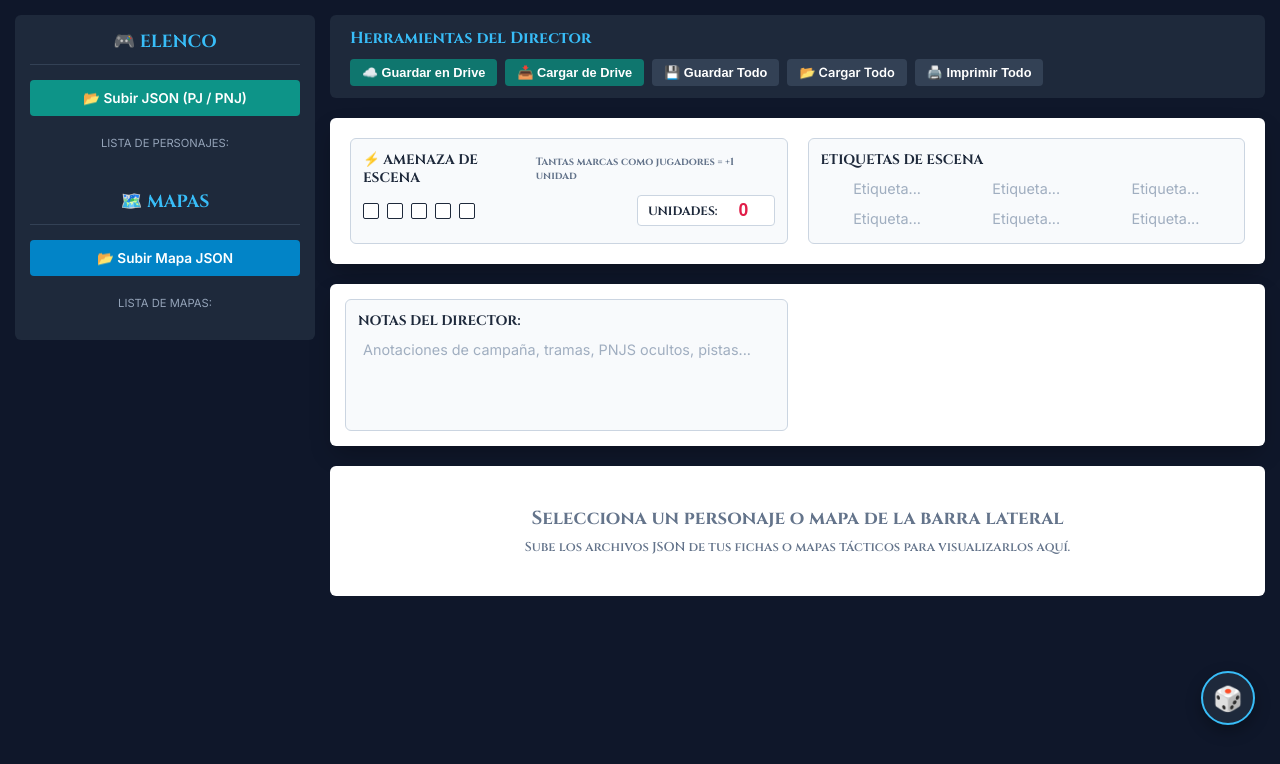
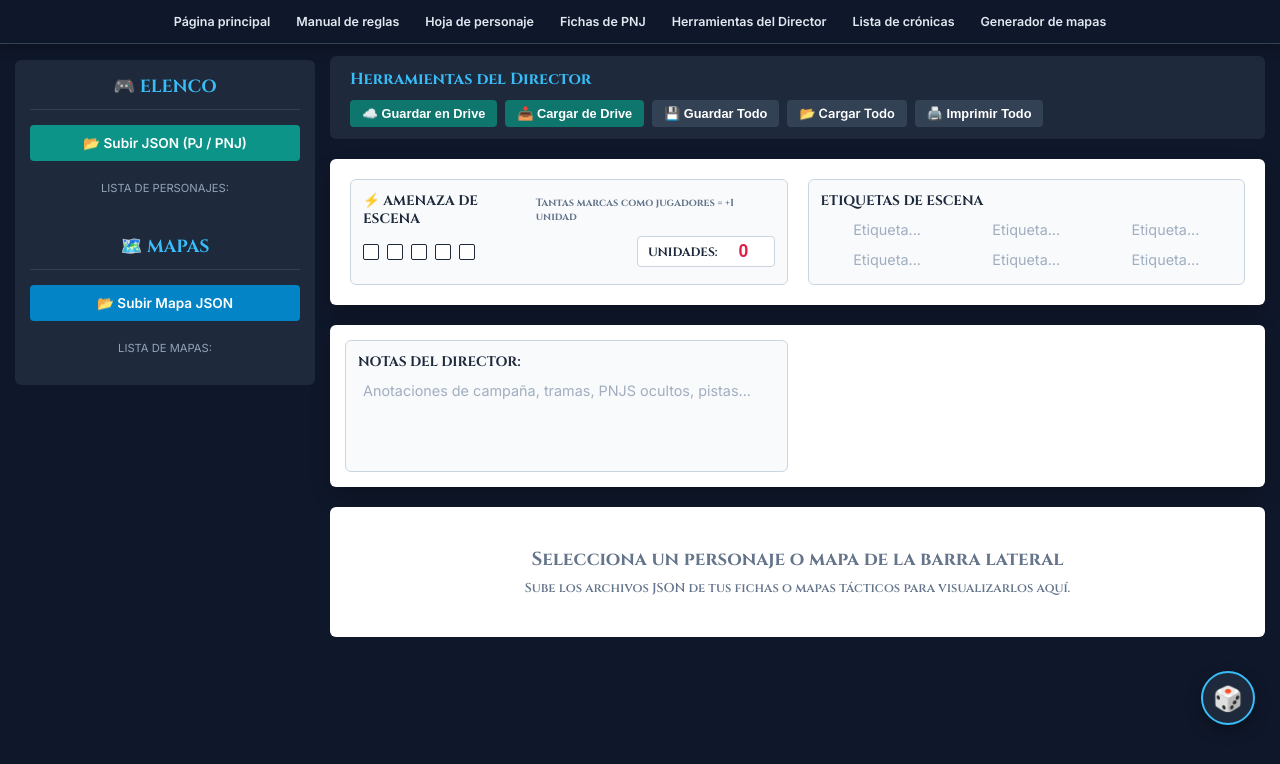
Before and after one commit to Eurinomio/tms-pbta, a plain HTML site: page herramientas.html in a window 1280 px wide. Drawn offline with Linux system fonts and the light colour scheme.

Commit message:
adding navigation bar

```diff
--- a/herramientas.html
+++ b/herramientas.html
@@ -789,7 +789,72 @@
   </style>
 </head>
 <body>
-
+<!-- BARRA DE NAVEGACIÓN SUPERIOR FIJA TMS PBTA -->
+<style>
+  .tms-fixed-nav {
+    position: fixed;
+    top: 0;
+    left: 0;
+    width: 100%;
+    min-height: 44px;
+    background: #0f172a;
+    border-bottom: 1px solid #334155;
+    display: flex;
+    align-items: center;
+    justify-content: center;
+    gap: 6px;
+    padding: 6px 12px;
+    flex-wrap: wrap;
+    z-index: 1500;
+    box-shadow: 0 4px 12px rgba(0, 0, 0, 0.25);
+    font-family: 'Inter', sans-serif;
+  }
+
+  .tms-fixed-nav a {
+    color: #e2e8f0;
+    text-decoration: none;
+    font-size: 0.78rem;
+    font-weight: 600;
+    padding: 5px 10px;
+    border-radius: 4px;
+    transition: background 0.15s ease, color 0.15s ease;
+    white-space: nowrap;
+  }
+
+  .tms-fixed-nav a:hover {
+    background: #1e293b;
+    color: #38bdf8;
+  }
+
+  /* Espacio superior para que la barra fija no tape el inicio de cada página */
+  body {
+    padding-top: 56px !important;
+  }
+
+  /* Ajuste en cronicas.html para que la barra lateral no quede pegada arriba del todo */
+  .sidebar {
+    top: 60px !important;
+  }
+
+  @media print {
+    .tms-fixed-nav {
+      display: none !important;
+    }
+    body {
+      padding-top: 0 !important;
+    }
+  }
+</style>
+
+<nav class="tms-fixed-nav" aria-label="Navegación principal del sitio">
+  <a href="index.html">Página principal</a>
+  <a href="manual.html">Manual de reglas</a>
+  <a href="pj.html">Hoja de personaje</a>
+  <a href="pnj.html">Fichas de PNJ</a>
+  <a href="herramientas.html">Herramientas del Director</a>
+  <a href="cronicas.html">Lista de crónicas</a>
+  <a href="mapas.html">Generador de mapas</a>
+</nav>
   <!-- BOTÓN FLOTANTE ARRASTRABLE PARA ABRIR DADOS -->
   <div id="floatingDiceLauncher" title="Lanzador de Dados PbtA (Arrástrame)">
     🎲
```
